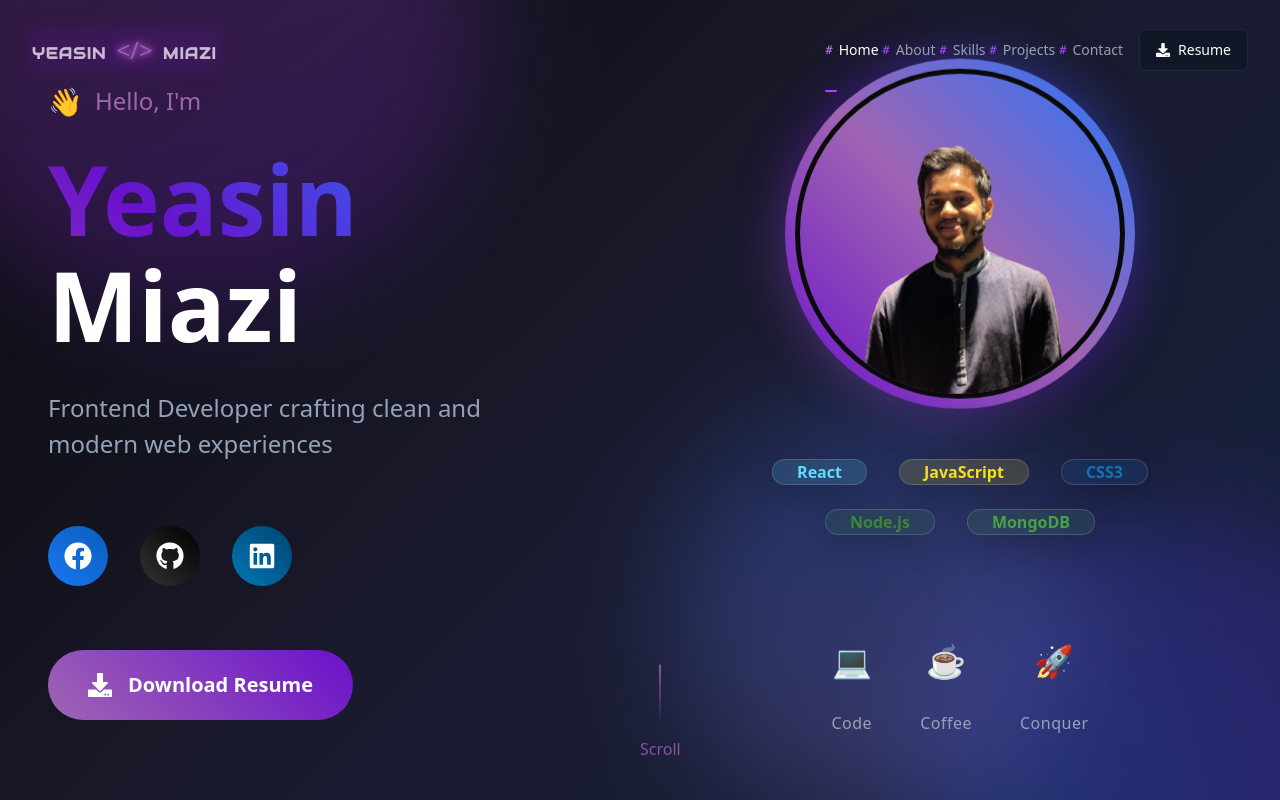
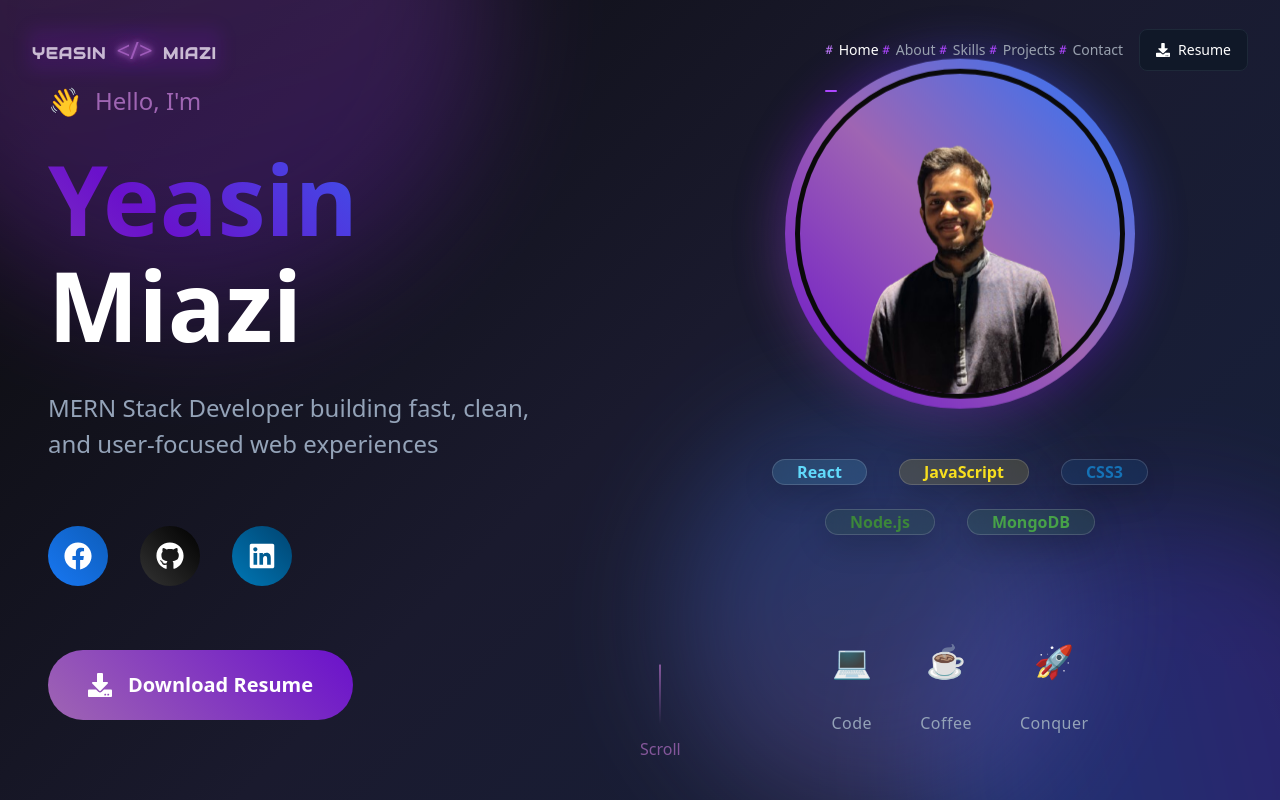
Before and after one commit to miazi2003/my-portfolio, a React (Vite) app: page / in a window 1280 px wide. Shown: the top 800 px of the page. Built offline with nearby package versions, Linux system fonts and the light colour scheme.

Commit message:
resume updated again again

```diff
--- a/src/pages/Home/banner/Banner.jsx
+++ b/src/pages/Home/banner/Banner.jsx
@@ -9,7 +9,7 @@ const Banner = () => {
   const imageRef = useRef(null);
 
   useEffect(() => {
-    const text = "Frontend Developer crafting clean and modern web experiences";
+    const text = "MERN Stack Developer building fast, clean, and user-focused web experiences";
     let index = 0;
 
     const typeWriter = () => {
```
